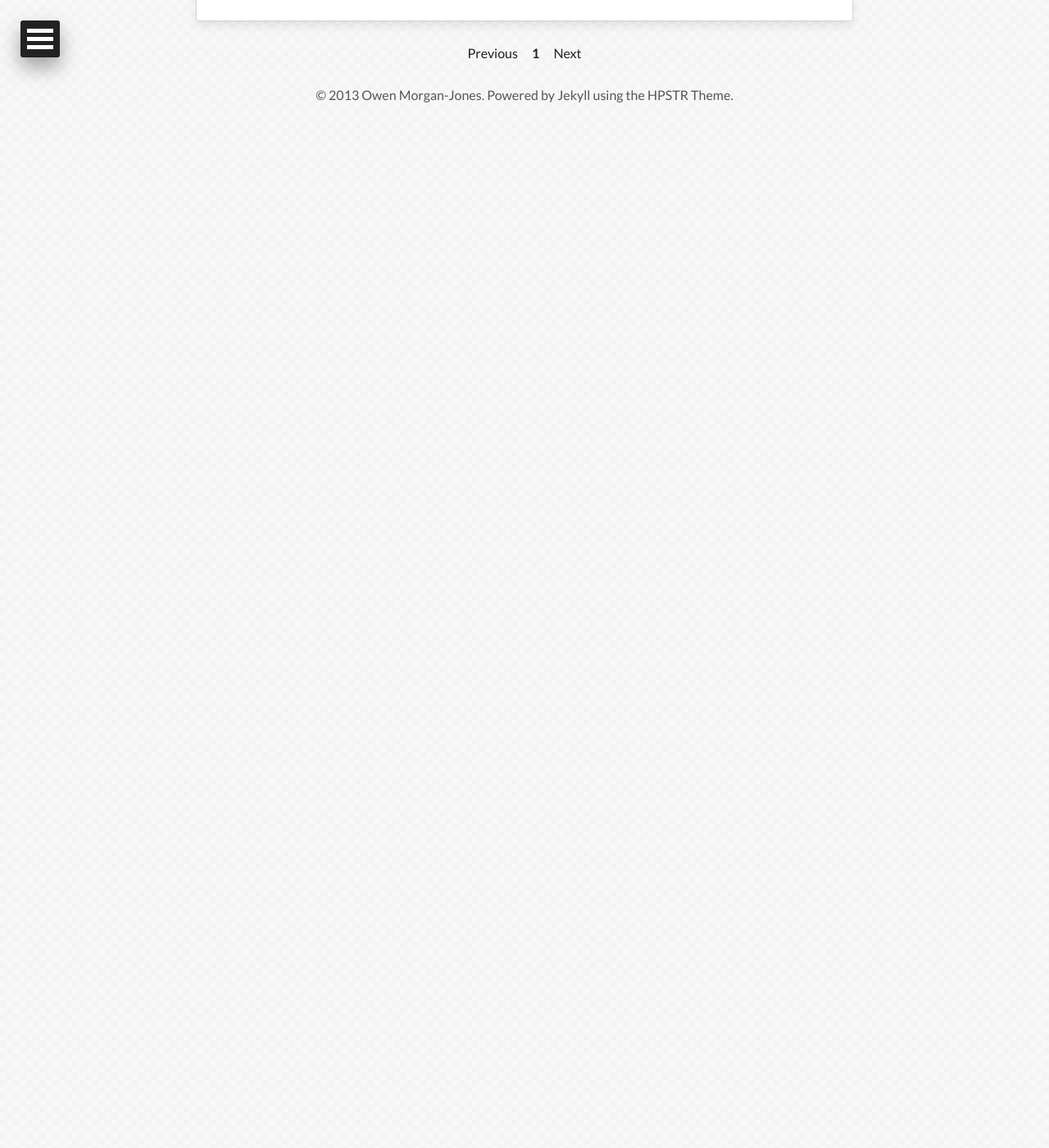
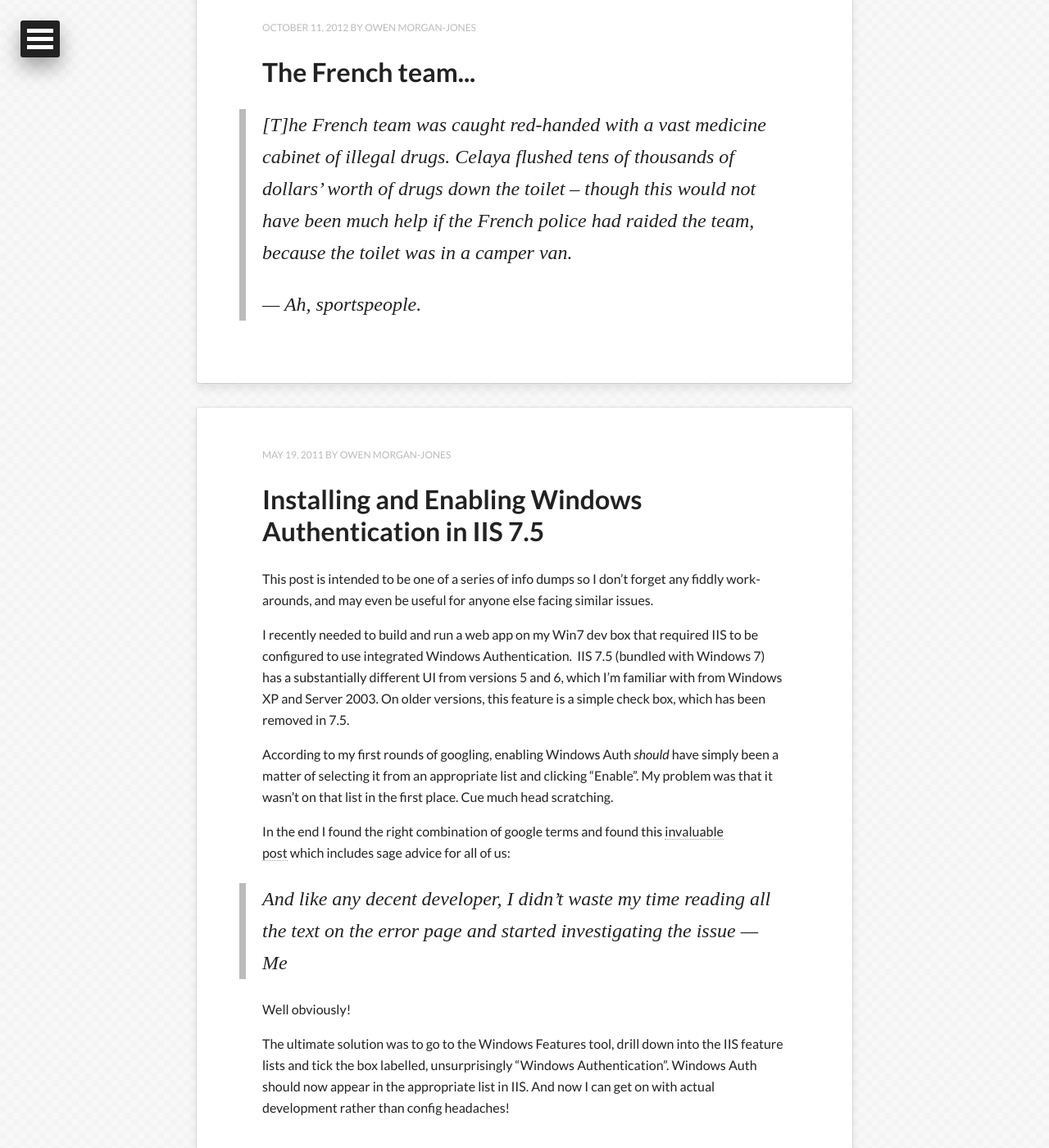
Before and after one commit to Sharkwald/sharkwald.github.io, a Jekyll site: the page built from index.html, in a window 1280 px wide and 1400 px high, scrolled down 803 px. Shown: the whole window at 82% size. Built offline with Jekyll 4.4.1, drawn with Linux system fonts in a browser that asks for light colours; nearby versions of some CDN libraries; the list of posts is cut into pages by our own code; before the commit the page ends 960 px from its top, so only the background shows below that; some of the changed text lies outside the part shown.

Commit message:
imported some posts over

```diff
--- /dev/null
+++ b/_posts/2011-05-19-installing-and-enabling-windows-authentication-in-iis.md
@@ -0,0 +1,23 @@
+---
+layout: post
+title:  "Installing and Enabling Windows Authentication in IIS 7.5"
+description: "A post to remind Owen HTF to do this."
+date:   2011-05-19 04:25:27
+---
+This post is intended to be one of a series of info dumps so I don&#8217;t forget any fiddly work-arounds, and may even be useful for anyone else facing similar issues.
+
+I recently needed to build and run a web app on my Win7 dev box that required IIS to be configured to use integrated Windows Authentication.  IIS 7.5 (bundled with Windows 7) has a substantially different UI from versions 5 and 6, which I&#8217;m familiar with from Windows XP and Server 2003. On older versions, this feature is a simple check box, which has been removed in 7.5.
+<!-- more -->
+
+According to my first rounds of googling, enabling Windows Auth <em>should</em> have simply been a matter of selecting it from an appropriate list and clicking &#8220;Enable". My problem was that it wasn&#8217;t on that list in the first place.
+Cue much head scratching.
+
+In the end I found the right combination of google terms and found this <a href="http://blog.hoegaerden.be/2010/02/14/iis-7-5-and-windows-authentication/">invaluable post</a> which includes sage advice for all of us:
+
+>And like any decent developer, I didn’t waste my time reading all the text on the error page and started investigating the issue
+> <cite>&mdash; Me</cite>
+
+Well obviously!
+
+The ultimate solution was to go to the Windows Features tool, drill down into the IIS feature lists and tick the box labelled, unsurprisingly &#8220;Windows Authentication". Windows Auth should now appear in the appropriate list in IIS.
+And now I can get on with actual development rather than config headaches!
--- /dev/null
+++ b/_posts/2012-10-11-the-fench-team.html
@@ -0,0 +1,14 @@
+---
+layout: post
+title:  "The French team..."
+date:   2012-10-11 17:52:12
+---
+
+<div class="home">
+    <div>
+        <blockquote>
+            <p>[T]he French team was caught red-handed with a vast medicine cabinet of illegal drugs. Celaya flushed tens of thousands of dollars&#8217; worth of drugs down the toilet – though this would not have been much help if the French police had raided the team, because the toilet was in a camper van.</p>
+            <cite>&mdash; <a href="http://www.guardian.co.uk/sport/blog/2012/oct/11/lance-armstrong-denials-usada-detail">Ah, sportspeople.</a></cite>
+        </blockquote>
+    </div>
+</div>
```
Also changed, not shown: _posts/2011-05-12-dear-liberal-democrat-party.md (added, +27 -0 lines), _posts/2011-05-16-the-saddest-web-page-in-the-world.md (added, +12 -0 lines), _posts/2011-06-02-ars-technica-death-marches.md (added, +11 -0 lines), _posts/2011-06-02-belated-windows-8-looks-interesting.md (added, +21 -0 lines), _posts/2013-12-30-hello.md (+1 -3 lines).
